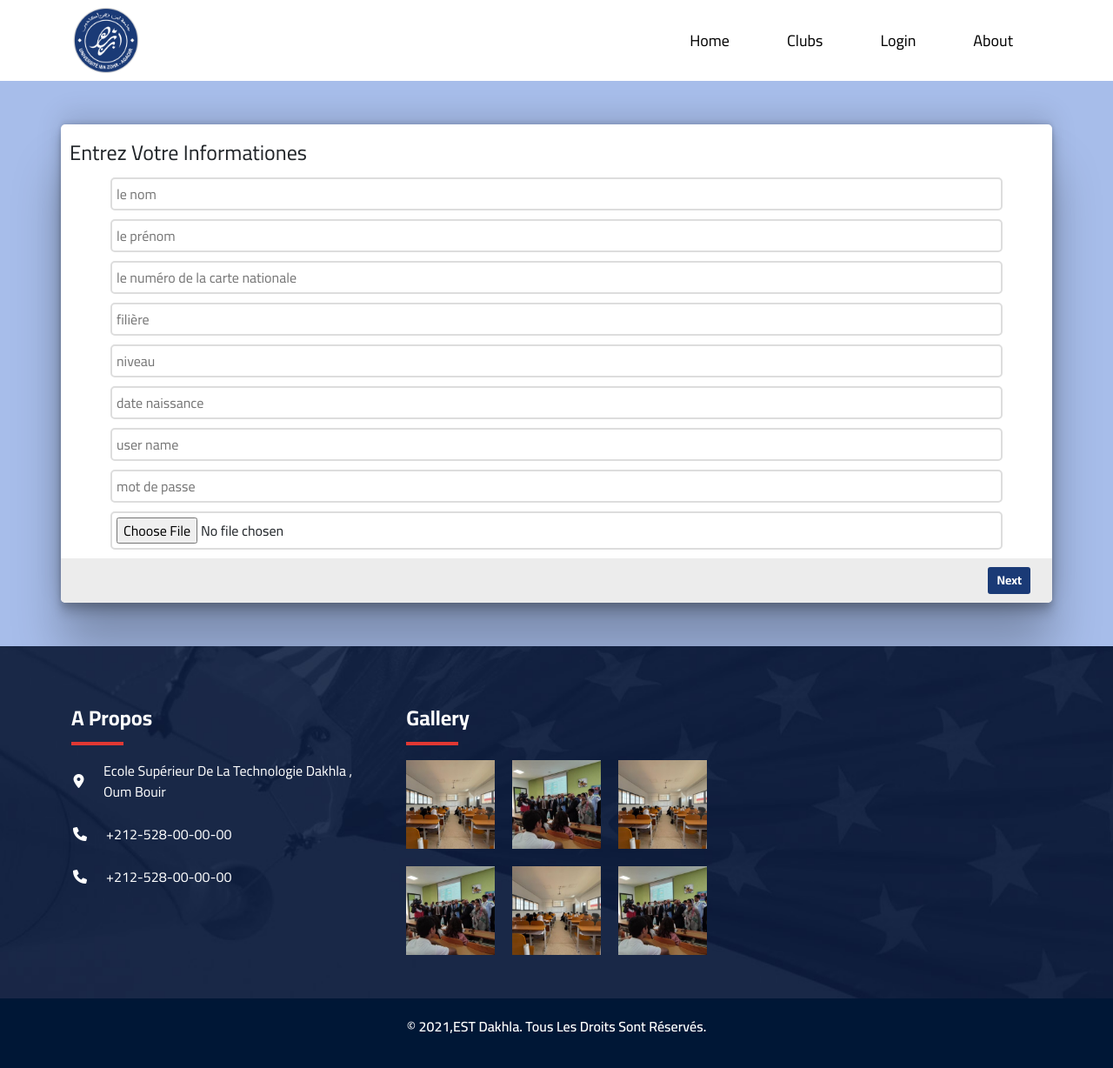
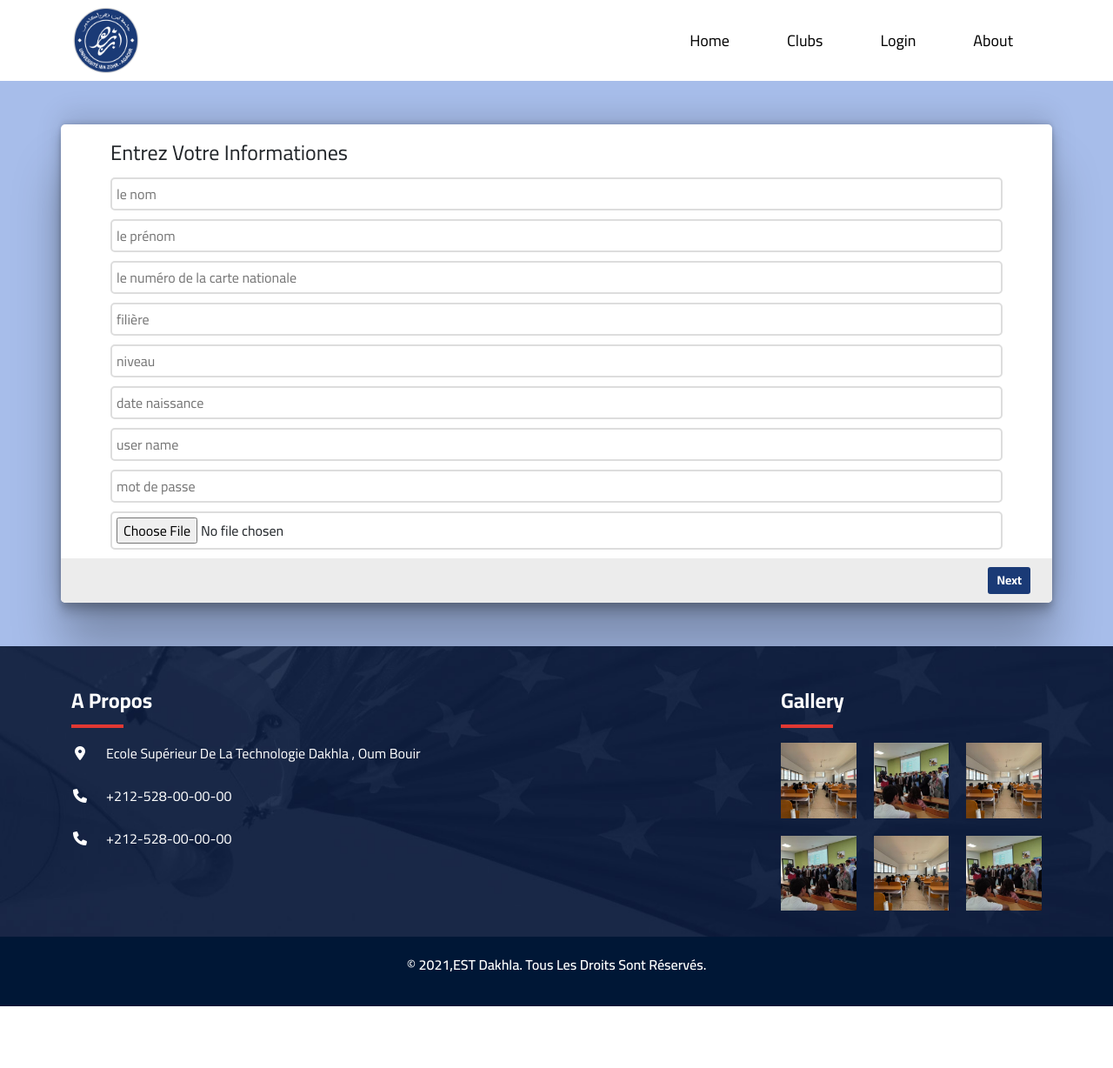
Before and after one commit to YounesAO/Gestion-des-Club---ESTD, a PHP site: page /signUp.php in a window 1280 px wide. Shown: the whole page at 87% size. After the commit the page ends 1157 px from the top, so only its background shows below. Run offline with PHP 8.4, Linux system fonts and the light colour scheme.

Commit message:
some changes

```diff
--- a/CSS/createClubeStyle.css
+++ b/CSS/createClubeStyle.css
@@ -8,32 +8,21 @@
     padding: 0;
     font-family: "Cairo",sans-serif;
 }
-/* body {
-    min-height: 100vh;
-    padding: 50px 0;
-    max-width: 100vw;
-    background: repeating-linear-gradient(352deg, #1a3a76, transparent 1px);
-    display: flex;
-    justify-content: center;
-    align-items: center;
-} */
 .formStyle {
     width: 50%;
     background: white;
-    /* position: absolute;
-    top: 50%;
-    left: 50%;
-    transform: translate(-50%,-50%); */
     border-radius: 5px;
     border-top: 5px #16F9E7 solid;
     overflow: hidden;
     box-shadow: rgb(0 0 0 / 25%) 0px 54px 55px, rgb(0 0 0 / 12%) 0px -12px 30px, rgb(0 0 0 / 12%) 0px 4px 6px, rgb(0 0 0 / 17%) 0px 12px 13px, rgb(0 0 0 / 9%) 0px -3px 5px;
 }
 .formStyle header {
-    padding: 10px 10px 0;
+    padding-top: 10px;
     text-transform: capitalize;
     font-size: 1.5rem;
     position: relative;
+    margin: 0 auto;
+    width: 90%;
 }
 .formStyle input[type="text"],.formStyle input[type="file"],.formStyle input[type="date"],.formStyle input[type="password"],.formStyle textarea {
     outline: none;
--- a/CSS/indexPageStyle.css
+++ b/CSS/indexPageStyle.css
@@ -201,10 +201,10 @@ footer .lesCoordonnees {
     background-size: cover;
 }
 .theFirstPart0fFooter {
-    display: grid;
-    grid-template-columns: repeat(auto-fill, minmax(250px, 1fr));
     gap: 40px;
-    padding: 50px 0;
+    padding: 30px 0;
+    display: flex;
+    justify-content: space-between;
 }
 .theFirstPart0fFooter .title {
     font-size: 24px;
@@ -248,14 +248,20 @@ footer .lesCoordonnees {
     text-align: center;
     padding: 20px 0;
 }
+@media (max-width : 500px) {
+    .theFirstPart0fFooter {
+        flex-wrap: wrap;
+    }
+}
 @media (max-width : 345px) {
     .theFirstPart0fFooter .gallery .container-of-images {
         display: flex;
         flex-wrap: wrap;
         gap: 20px;
+        justify-content: center;
     }
     .theFirstPart0fFooter .gallery .container-of-images img {
-        max-width: calc(95vw - (var(--bs-gutter-x)));
+        max-width: calc(90vw - (var(--bs-gutter-x)));
     }
     .titles::before {
         left: -30px;
--- a/signUp.php
+++ b/signUp.php
@@ -24,10 +24,12 @@ require 'dbConnect.php';
     <meta http-equiv="X-UA-Compatible" content="IE=edge">
     <meta name="viewport" content="width=device-width, initial-scale=1.0">
     <title>sign up</title>
+    <!-- style -->
     <link rel="stylesheet" href="CSS/indexPageStyle.css?v=<?php echo time(); ?>">
     <link rel="stylesheet" href="CSS/signUpStyle.css?v=<?php echo time(); ?>">
     <link rel="stylesheet" href="CSS/all.min.css">
     <link rel="stylesheet" href="CSS/createClubeStyle.css?v=<?php echo time(); ?>">
+    <!-- font family -->
     <link rel="preconnect" href="https://fonts.gstatic.com" crossorigin="">
     <link
         href="https://fonts.googleapis.com/css2?family=Cairo:wght@200;300;400;500;600;700;800;900&amp;family=Open+Sans:wght@400;500;700&amp;family=Roboto:wght@300&amp;family=Work+Sans:ital,wght@0,200;0,300;0,400;0,500;0,600;0,700;0,800;1,300;1,500&amp;display=swap"
@@ -41,8 +43,8 @@ require 'dbConnect.php';
 </head>
 
 <body>
+    <!-- start navbar -->
     <header>
-        <!-- start navbar -->
         <nav class="navbar navbar-expand-lg p-0">
             <div class="container">
                 <span class="navbar-brand" href="#">
@@ -70,10 +72,10 @@ require 'dbConnect.php';
                 </div>
             </div>
         </nav>
-        <!-- end navbar -->
     </header>
+    <!-- end navbar -->
     <div class="container_of_container">
-    <div class="formStyle container">
+        <div class="formStyle container">
             <header>entrez votre informationes</header>
             <form action="signUpSendInformations.php" method="post" class="formUser" target="votar">
                     <input type="text" name="nom" placeholder="le nom">
@@ -86,12 +88,13 @@ require 'dbConnect.php';
                     <input type="password" name="motDePasse" placeholder="mot de passe">
                     <input type="file" name="img_of_user" placeholder="votre image">
                     <div class="submitYourField">
-                    <input type="submit" value="next" name="Submit" class="submit">
+                        <input type="submit" value="next" name="Submit" class="submit">
                     </div>
             </form>
             </div>
                 <iframe name="votar" style="display:none;"></iframe>
             </div>
+    </div>
     <!-- start footer -->
     <footer>
         <div class="lesCoordonnees">
@@ -137,7 +140,8 @@ require 'dbConnect.php';
 </body>
 <script>
 document.querySelector(`input[name='date_naissance']`).onblur = function() {
-    document.querySelector(`input[name='date_naissance']`).setAttribute('type', 'text')
+    this.setAttribute('type', 'text')
+    console.log(this)
 }
 </script>
 
```
